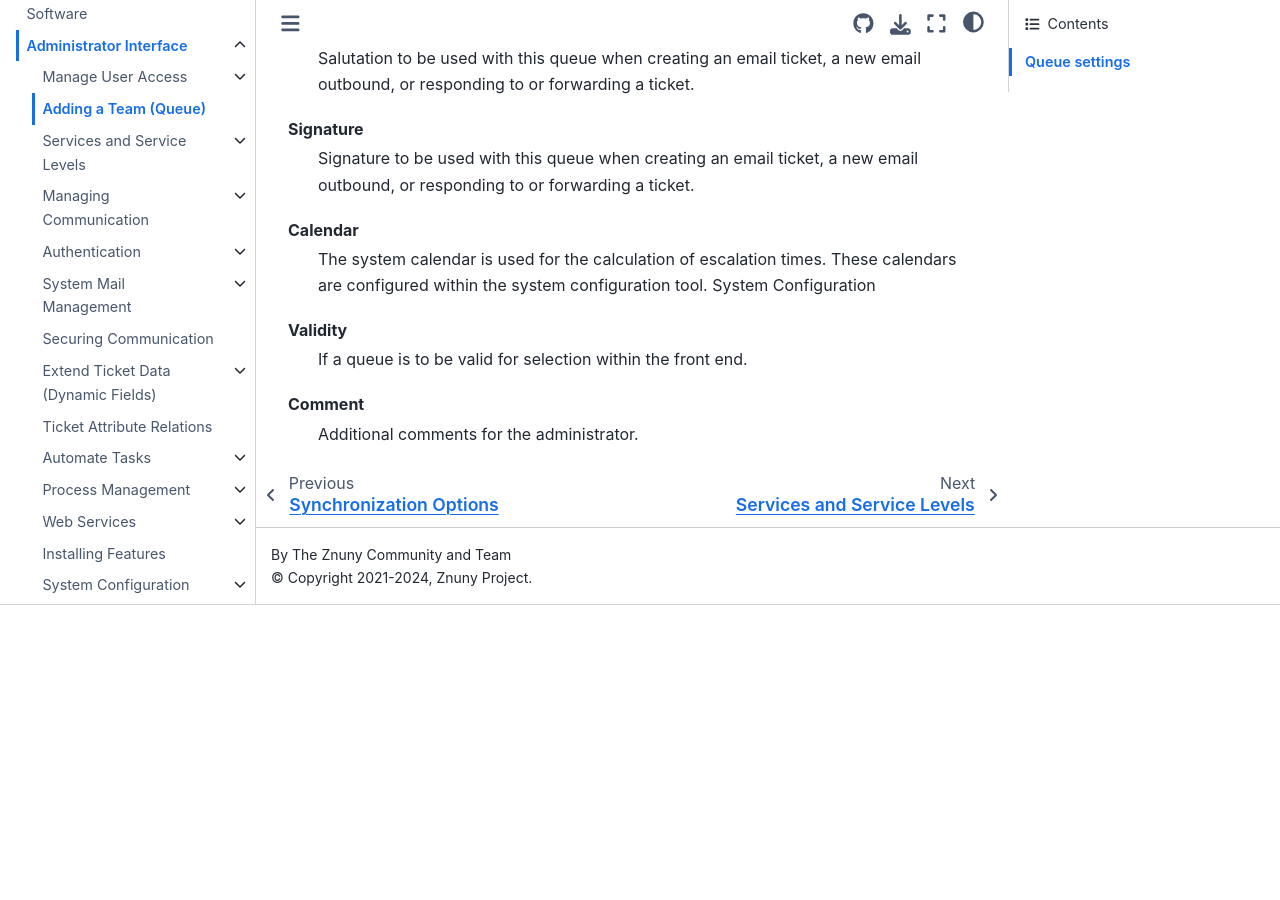
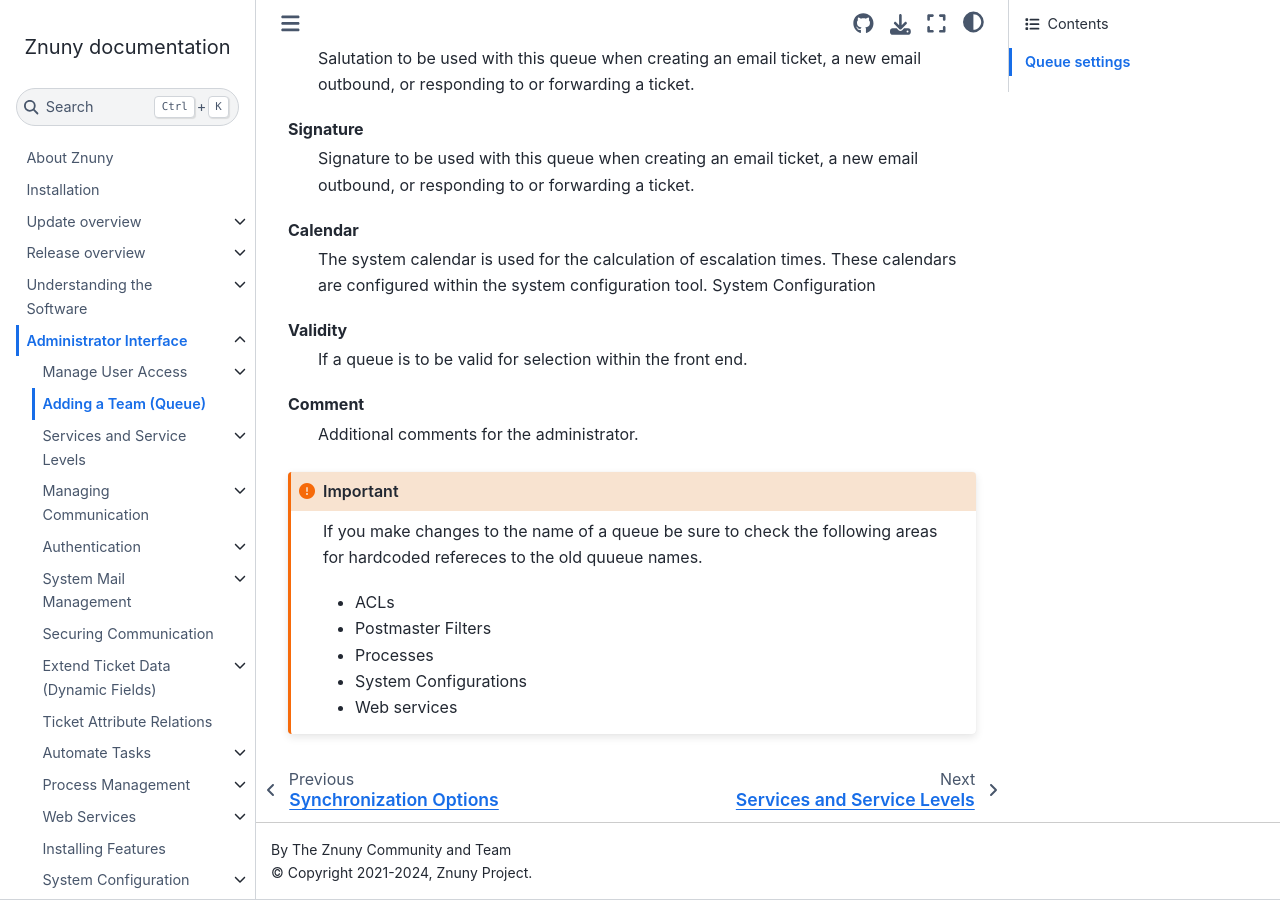
Before and after one commit to znuny/manual, a Sphinx documentation site: the page built from source/admin/queues/index.rst, in a window 1280 px wide and 900 px high, scrolled down 2966 px. Built offline with Sphinx 7.4.7 and the Sphinx Book theme 1.1.4, drawn with Linux system fonts in a browser that asks for light colours; before the commit the page ends 3571 px from its top, so only the background shows below that.

Commit message:
Added note for queue renaming.

```diff
--- a/source/admin/queues/index.rst
+++ b/source/admin/queues/index.rst
@@ -76,3 +76,13 @@
     If a queue is to be valid for selection within the front end.
 Comment
     Additional comments for the administrator.
+
+.. important::
+
+    If you make changes to the name of a queue be sure to check the following areas for hardcoded refereces to the old quueue names.
+
+    - ACLs
+    - Postmaster Filters
+    - Processes
+    - System Configurations
+    - Web services
```
Also changed, not shown: source/admin/miniadmin/index.rst (+33 -0 lines).
